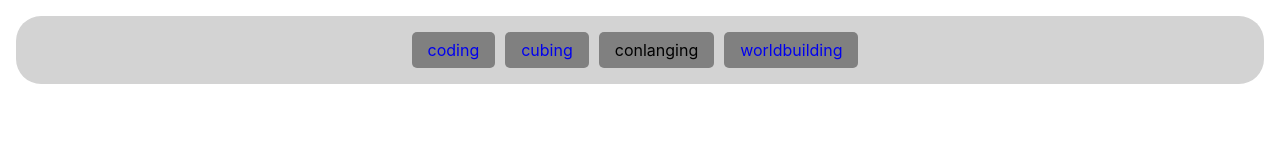
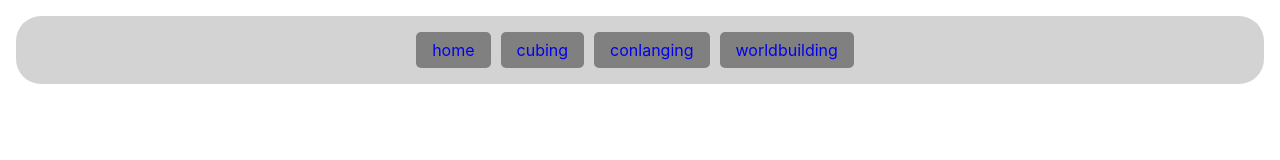
Before and after one commit to zimlit/zimlit.com-react, a React (Create React App) app: page /coding in a window 1280 px wide. Shown: the top 160 px of the page. Built offline with nearby package versions, Linux system fonts and the light colour scheme; the HTML template or start-up script is replaced by a standard one.

Commit message:
coding & header components

```diff
--- a/src/App.js
+++ b/src/App.js
@@ -5,33 +5,24 @@ import {
   Route,
   Link
 } from "react-router-dom";
-import "./App.css"
-import Home from "./home.js"
+import "./App.css";
+import Home from "./home.js";
+import Coding from "./coding.js";
 
 function App() {
 	return (
-		<div class="header">
-				<Router>
-				<nav>
-            <ul>
-                <li>
-                    <Link to="/coding">coding</Link>
-               </li>
-               <li>
-                    <a href="cubing/cubing.html">cubing</a>
-               </li>
-               <li>
-                    conlanging
-               </li>
-               <li>
-                    <a href="worldbuilding/worldbuilding.html">worldbuilding</a>
-               </li>
-           </ul>
-        </nav>
+		<div>
+			<Router>
 				<Switch>
           <Route path="/coding">
+						<Coding />
           </Route>
-
+          <Route path="/cubing">
+          </Route>
+					<Route path="/conlanging">
+          </Route>
+					<Route path="/worldbuilding">
+          </Route>
           <Route path="/">
             <Home />
           </Route>
--- /dev/null
+++ b/src/coding.js
@@ -0,0 +1,10 @@
+import Header from "./header";
+
+function Coding() {
+	return (
+		<div class="coding">
+			<Header value={["home", "cubing", "conlanging", "worldbuilding"]}/>
+		</div>
+	);
+}
+export default Coding;
--- /dev/null
+++ b/src/header.js
@@ -0,0 +1,32 @@
+import {
+  BrowserRouter as Router,
+  Switch,
+  Route,
+  Link
+} from "react-router-dom";
+import React from 'react'
+
+
+class Header extends React.Component {
+	constructor(props) {
+		super()
+		this.props = props
+	}
+
+	render() {
+
+		return (
+			<nav>
+    		<ul>
+					{
+						this.props.value.map(function(val) {
+							return <li><Link to={val == "home" ? "/" : "/" + val}>{val}</Link></li>
+						})
+					}
+      	</ul>
+  		</nav>
+		);
+	}
+}
+
+export default Header;
--- a/src/home.js
+++ b/src/home.js
@@ -1,11 +1,16 @@
+import Header from "./header.js"
+
 function Home() {
 	return (
+		<div class="home">
+			<Header value={["coding", "cubing", "conlanging", "worldbuilding"]}/>
 			<h1 class="welcome">
         Zimlit.com
         <p>
           <h2 class="welcome">coding, cubing, conlanging, worldbuilding</h2>
         </p>
     	</h1>
+		</div>
 	);
 }
 
```
Lines whose indentation alone changed are shown as unchanged.
